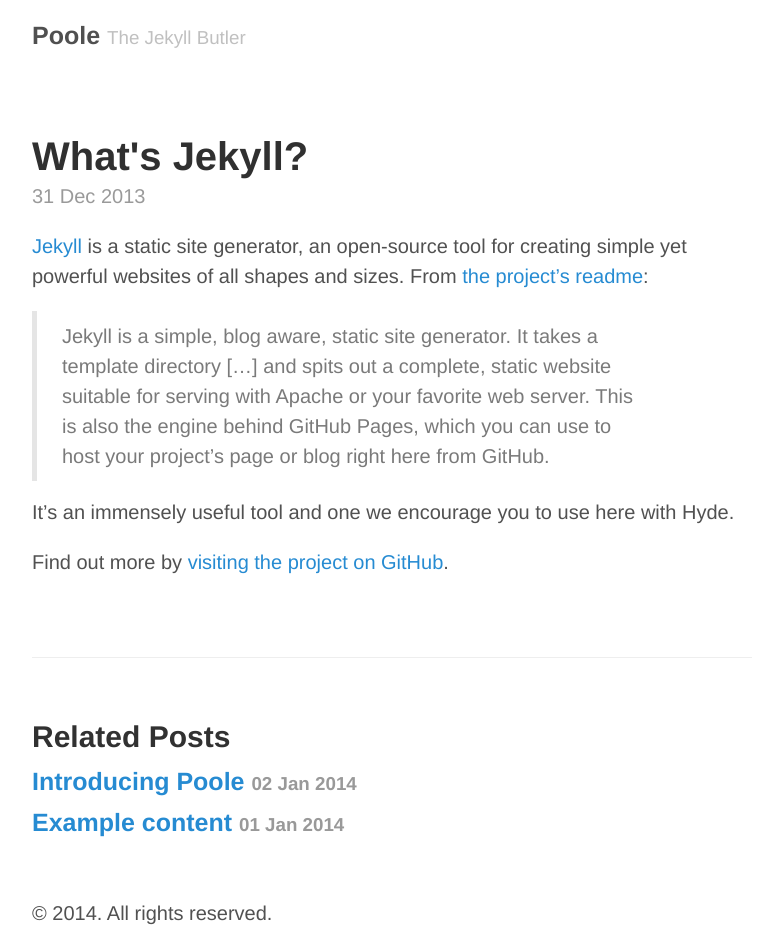
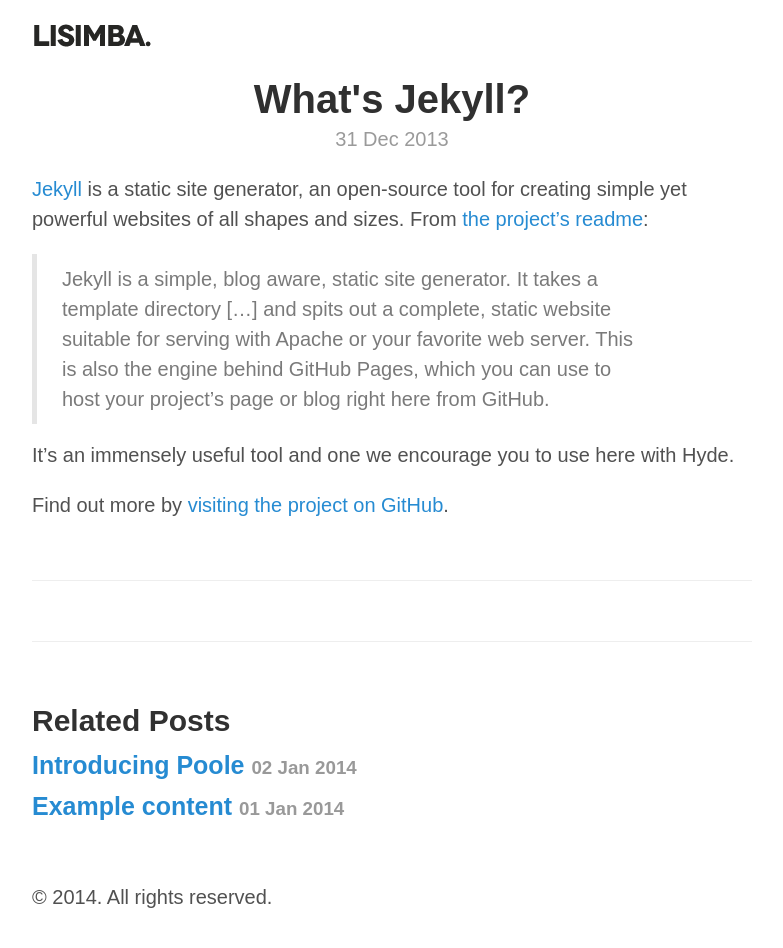
Before and after one commit to lisimba/lisimba.github.io, a Jekyll site: the page built from _posts/2013-12-31-whats-jekyll.md, in a window 1280 px wide. Shown: the whole page, without its empty margins (248-1031 px from the left). Built offline with Jekyll 4.4.1, drawn with Linux system fonts in a browser that asks for light colours; Markdown is read by kramdown in place of the engine named in the settings.

Commit message:
Updated styling

```diff
--- a/CNAME
+++ b/CNAME
@@ -1 +1 @@
-demo.getpoole.com
+blog.lisimba.co.uk
--- a/_config.yml
+++ b/_config.yml
@@ -1,24 +1,24 @@
 # Dependencies
 markdown:         redcarpet
-pygments:         true
+highlighter:         true
 
 # Permalinks
 permalink:        pretty
 
 # Setup
-title:            Poole
-tagline:          'The Jekyll Butler'
+title:            Lisimba's Blog
+tagline:          ''
 description:      'Base theme for Jekyll themes by @mdo.'
-url:              http://getpoole.com
+url:              http://blog.lisimba.co.uk
 
 author:
-  name:           'Mark Otto'
-  url:            https://twitter.com/mdo
+  name:           'Lisimba Gilkes'
+  url:            https://lisimba.co.uk
 
-paginate:         1
+paginate:         5
 
 # Custom vars
 version:          1.0.0
 
 github:
-  repo:           https://github.com/poole/poole
+  repo:           https://github.com/lisimba
--- a/_includes/head.html
+++ b/_includes/head.html
@@ -13,6 +13,9 @@
     {% endif %}
   </title>
 
+  <script type="text/javascript" src="//use.typekit.net/ijv5zhp.js"></script>
+  <script type="text/javascript">try{Typekit.load();}catch(e){}</script>
+
   <!-- CSS -->
   <link rel="stylesheet" href="/public/css/poole.css">
   <link rel="stylesheet" href="/public/css/syntax.css">
--- a/_layouts/default.html
+++ b/_layouts/default.html
@@ -7,8 +7,8 @@
 
     <div class="container content">
       <div class="masthead">
+        <a href="/" title="Home"><img src="/assets/logo.png" /></a>
         <h3 class="masthead-title">
-          <a href="/" title="Home">{{ site.title }}</a>
           <small>{{ site.tagline }}</small>
         </h3>
       </div>
--- a/public/css/poole.css
+++ b/public/css/poole.css
@@ -48,7 +48,8 @@ body {
 }
 
 html {
-  font-family: "Helvetica Neue", Helvetica, Arial, sans-serif;
+  /* font-family: "Helvetica Neue", Helvetica, Arial, sans-serif; */
+  font-family: "proxima-nova",sans-serif;
   font-size: 16px;
   line-height: 1.5;
 }
@@ -202,7 +203,7 @@ blockquote p:last-child {
 
 img {
   display: block;
-  margin: 0 0 1rem;
+  /* margin: 0 0 1rem; */
   border-radius: 5px;
 }
 
@@ -275,7 +276,7 @@ tbody tr:nth-child(odd) th {
 .masthead {
   padding-top:    1rem;
   padding-bottom: 1rem;
-  margin-bottom: 3rem;
+  /* margin-bottom: 3rem; */
 }
 .masthead-title {
   margin-top: 0;
@@ -302,7 +303,9 @@ tbody tr:nth-child(odd) th {
 
 .page,
 .post {
-  margin-bottom: 4em;
+  margin-bottom: 3em;
+  padding-bottom: 2em;
+  border-bottom: 1px solid #eee;
 }
 
 /* Blog post or page title */
@@ -314,6 +317,7 @@ tbody tr:nth-child(odd) th {
 .page-title,
 .post-title {
   margin-top: 0;
+  text-align: center;
 }
 
 /* Meta data line below post title */
@@ -322,6 +326,7 @@ tbody tr:nth-child(odd) th {
   margin-top: -.5rem;
   margin-bottom: 1rem;
   color: #9a9a9a;
+  text-align: center;
 }
 
 /* Related posts */
```
Also changed, not shown: assets/logo.png (added).
